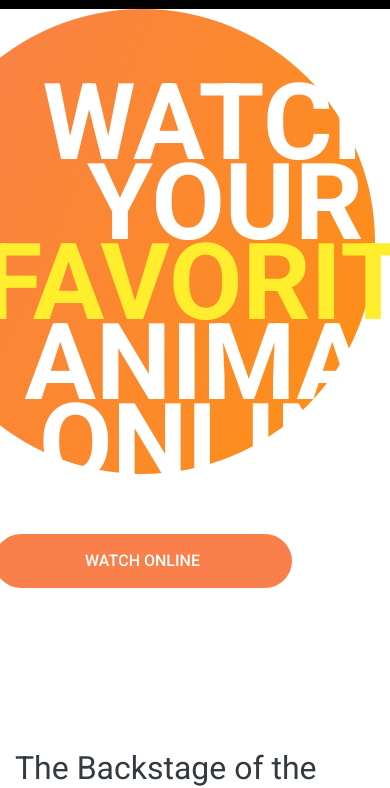
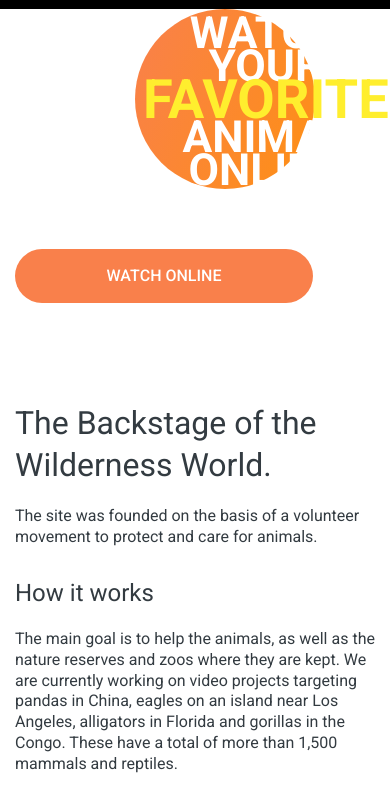
Before and after one commit to sewstie/online-zoo, a plain HTML site: page index.html in a window 390 px wide. Shown: the part 71-859 px from the top of the page. Drawn offline with Linux system fonts and the light colour scheme.

Commit message:
added responsive header

```diff
--- a/styles/responsive.css
+++ b/styles/responsive.css
@@ -7,6 +7,12 @@
 
 @media (max-width:1200px){
   .container{max-width: 940px;}
+
+  .header__inner-content{margin-bottom: 50px;}
+  .header__inner-text{ margin-left: auto; margin-right: 25px; font-size: 85px; width: 367px; height: 367px;}
+  .header__inner-text span{font-size: 85px;}
+  .header__btn{margin: 0 0 0 auto; width: 298px; height: 54px;}
+  .header__inner-text p{top: 35 px; left: 35px;}
 
   .info-inner{padding-top: 100px; padding-bottom: 20px;}
   .info-image{width: 455px; height: 408px;}
@@ -20,6 +26,12 @@
 
 @media (max-width:992px){
   .container{max-width: 600px;}
+
+  .header__inner-content{margin-bottom: 40px;}
+  .header__inner-text{margin-right: 27px; width: 237.6px; height: 237.6px; font-size: 54.29px;}
+  .header__inner-text span{font-size: 54.29px;}
+  .header__btn{margin-left: 0;}
+  .header__inner-text p{top: 26px; left: 26px;}
 
   .info-inner{padding-top: 60px; padding-bottom: 0;}
   .info-bg{display: block; width: 128px; height: 476px; background-image: url("/online-zoo/assets/images/info-bg-medium.png")}
@@ -43,6 +55,9 @@
 @media (max-width:660px) {
   .container{max-width: none;}
 
+  .header__inner-text{margin-right: 60px; width: 180.09px; height: 180.09px; font-size: 44.29px}
+  .header__inner-text p{top: 8px; left: 8px;}
+
   .catalog-inner{padding-top: 40px;}
   .catalog-image.image-1{width: 58px; height: 72px; background-image: url("/online-zoo/assets/images/flower-1-small.png")}
   .catalog-image.image-2{width: 68px; height: 71px; background-image: url("/online-zoo/assets/images/flower-2-small.png")}
@@ -65,6 +80,10 @@
 
 
 @media (max-width:350px){
+
+  .header__inner-text{margin-right: 23px; width: 119.09px; height: 119.09px; font-size: 28px;}
+  .header__inner-text span{font-size: 28px;}
+
   .info-bg{display: block; width: 32px; height: 217px; background-image: url("/online-zoo/assets/images/info-bg-small.png")}
   .info__content{width: 300px;}
   .info__content-text.text{margin-top: 10px;}
```
